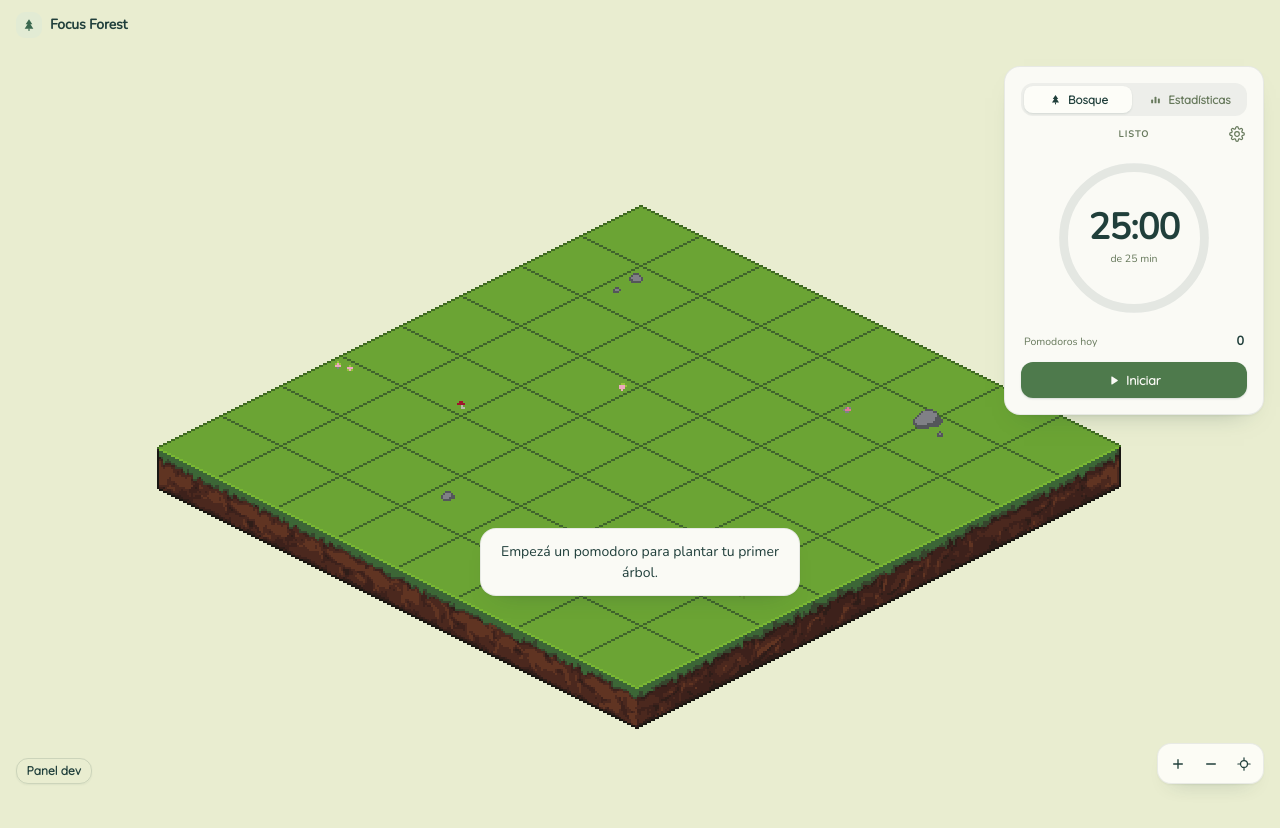
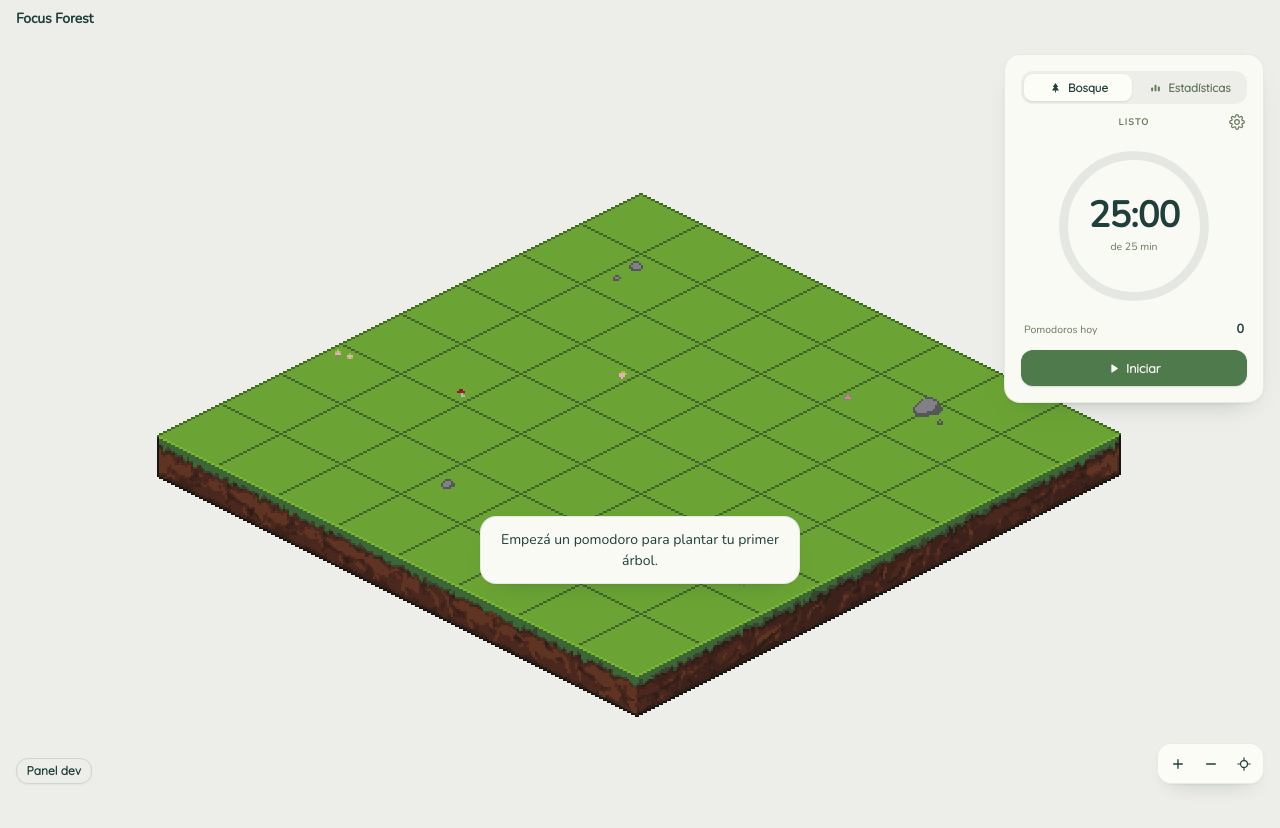
Before and after one commit to axelv29/focus-forest, a React (Vite) app: page / in a window 1280 px wide. Shown: the top 828 px of the page. Built offline with nearby package versions, Linux system fonts and the light colour scheme.

Commit message:
feat: fondo gris claro, precarga de sprites y header de solo texto

```diff
--- a/index.html
+++ b/index.html
@@ -4,12 +4,15 @@
     <meta charset="UTF-8" />
     <link rel="icon" type="image/png" href="/favicon.png" />
     <meta name="viewport" content="width=device-width, initial-scale=1.0" />
-    <meta name="theme-color" content="#e9edd0" />
+    <meta name="theme-color" content="#edede9" />
     <meta
       name="description"
       content="Focus Forest: un pomodoro de 25 minutos que hace crecer un bosque."
     />
     <title>Focus Forest</title>
+    <link rel="preload" as="image" href="/sprites/tileset8x8.png?v=4" />
+    <link rel="preload" as="image" href="/sprites/pino_atlas.png" />
+    <link rel="preload" as="image" href="/sprites/pino_muerto_atlas.png" />
   </head>
   <body>
     <div id="root"></div>
--- a/src/App.tsx
+++ b/src/App.tsx
@@ -4,7 +4,7 @@ import { CompletionToast } from '@/components/CompletionToast'
 import { ConfirmDialog } from '@/components/ConfirmDialog'
 import { DevPanel } from '@/components/DevPanel'
 import { GardenCanvas } from '@/components/GardenCanvas'
-import { PineIcon } from '@/components/icons'
+
 import { SessionCard } from '@/components/SessionCard'
 import { StatsPanel } from '@/components/StatsPanel'
 import { StorageNotice } from '@/components/StorageNotice'
@@ -115,9 +115,6 @@ function App() {
     <div className="min-h-screen overflow-hidden bg-background text-ink">
       <header className="relative z-30 flex w-full items-center px-4 py-3">
         <div className="brand">
-          <span className="brand-mark">
-            <PineIcon />
-          </span>
           <h1 className="app-title">Focus Forest</h1>
         </div>
       </header>
--- a/src/components/GardenCanvas.tsx
+++ b/src/components/GardenCanvas.tsx
@@ -57,6 +57,9 @@ export function GardenCanvas({ trees, active, label }: GardenCanvasProps) {
   const wheelAccumulatorRef = useRef(0)
   const [atlas, setAtlas] = useState<Atlas | null>(null)
   const [groundTile, setGroundTile] = useState<HTMLImageElement | null>(null)
+  // Se pinta el jardín solo cuando los sprites terminaron de cargar:
+  // así no se ven los placeholders antes de tiempo.
+  const [spritesReady, setSpritesReady] = useState(!SPRITES_ENABLED)
   const [zoom, setZoom] = useState(DEFAULT_ZOOM)
   const [panRatio, setPanRatio] = useState<PanOffset>({ x: 0, y: 0 })
   const [gardenSize, setGardenSize] = useState({ width: 0, height: 0 })
@@ -113,6 +116,7 @@ export function GardenCanvas({ trees, active, label }: GardenCanvasProps) {
       if (!cancelled) {
         setAtlas(loadedAtlas)
         setGroundTile(loadedTile)
+        setSpritesReady(true)
       }
     })
 
@@ -153,7 +157,7 @@ export function GardenCanvas({ trees, active, label }: GardenCanvasProps) {
 
   useLayoutEffect(() => {
     const canvas = canvasRef.current
-    if (!canvas) {
+    if (!canvas || !spritesReady) {
       return
     }
 
@@ -170,7 +174,7 @@ export function GardenCanvas({ trees, active, label }: GardenCanvasProps) {
     }
 
     drawGarden(ctx, { trees, active, atlas, groundTile })
-  }, [trees, active, canvasWidth, canvasHeight, atlas, groundTile])
+  }, [trees, active, canvasWidth, canvasHeight, atlas, groundTile, spritesReady])
 
   useEffect(() => {
     const garden = gardenRef.current
--- a/src/index.css
+++ b/src/index.css
@@ -107,20 +107,7 @@
     gap: 0.5rem;
   }
 
-  .brand-mark {
-    display: grid;
-    place-items: center;
-    width: 1.625rem;
-    height: 1.625rem;
-    border-radius: 0.5625rem;
-    background-color: color-mix(in srgb, var(--palette-accent) 22%, var(--palette-card));
-    color: var(--palette-primary);
-  }
 
-  .brand-mark svg {
-    width: 1rem;
-    height: 1rem;
-  }
 
   .app-title {
     font-family: var(--font-sans);
--- a/src/styles/theme.css
+++ b/src/styles/theme.css
@@ -20,7 +20,7 @@
   --palette-accent: #8db65d;
   --palette-muted: #67795c;
   --palette-surface: #c8cc93;
-  --palette-background: #e9edd0;
+  --palette-background: #edede9;
   --palette-wood: #8b644a;
   --palette-bark: #554736;
   --palette-blossom: #e589ae;
```
